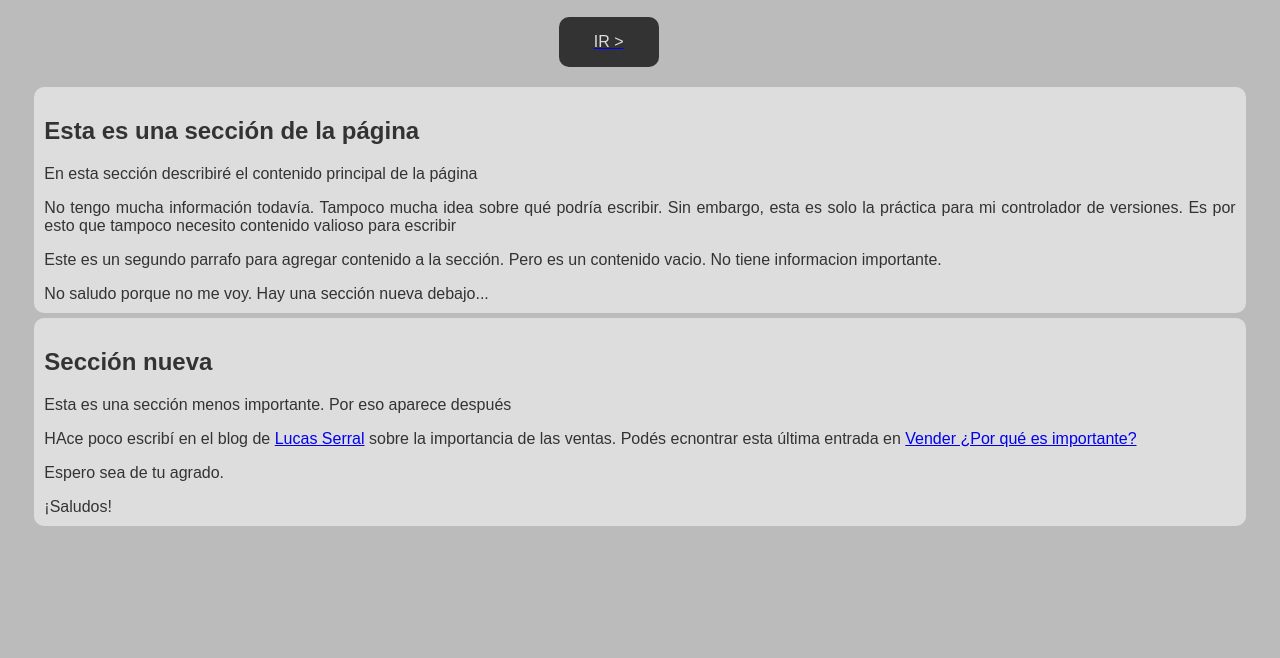
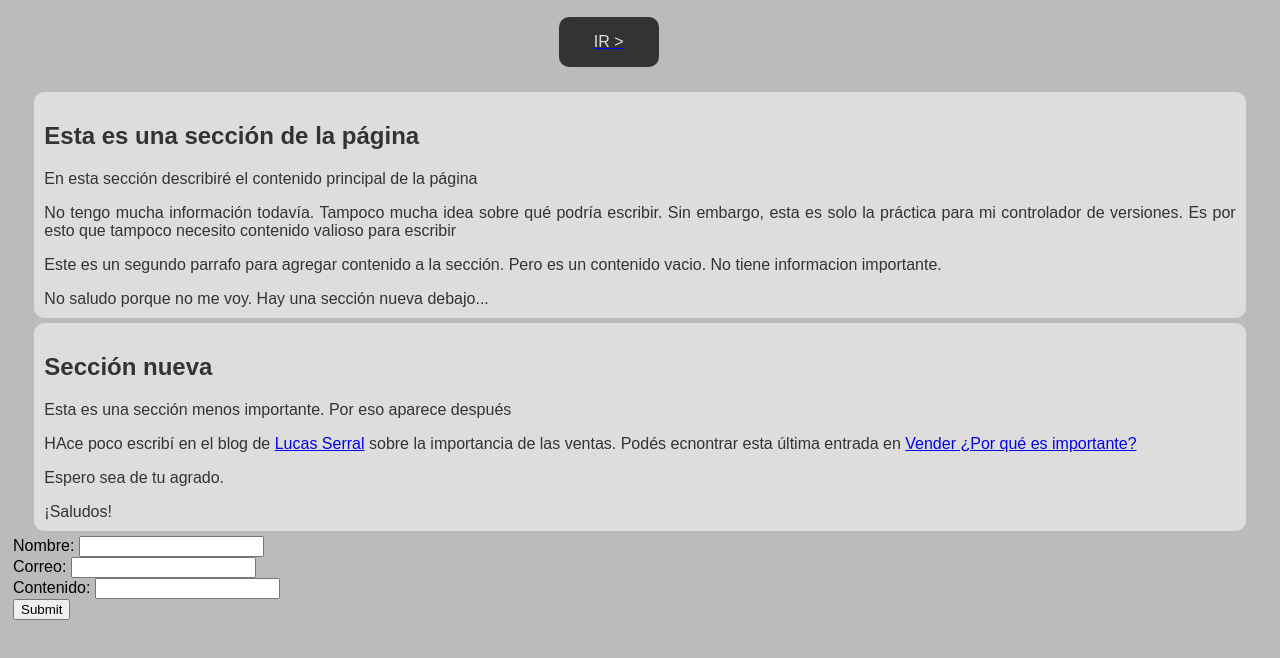
Before and after one commit to lucasserral/prueba, a plain HTML site: page INDEX.html in a window 1280 px wide. Shown: the part 384-1042 px from the top of the page. Before the commit the page ends 928 px from the top, so only its background shows below. Drawn offline with Linux system fonts and the light colour scheme.

Commit message:
cambios en el formulario. Dejo ahora por cansancio. mañana sigo

```diff
--- a/INDEX.html
+++ b/INDEX.html
@@ -10,23 +10,32 @@
             <p>GIT es un controlador de versiones. Esto facilita muchas cosas. En parte permite ver todas las versiones y volver a una de ellas cuando es necesario.</p>
             <a href="#contenido"><div id="cabecera_butt">IR ></div></a>
         </div>
-        <section id="contenido">
-            <div class="sect">
+        <div id="contenido">
+            <div class="cont-sect">
                 <h2>Esta es una sección de la página</h2>
                 <p> En esta sección describiré el contenido principal de la página</p>
                 <p>No tengo mucha información todavía. Tampoco mucha idea sobre qué podría escribir. Sin embargo, esta es solo la práctica para mi controlador de versiones. Es por esto que tampoco necesito contenido valioso para escribir</p>
                 <p>Este es un segundo parrafo para agregar contenido a la sección. Pero es un contenido vacio. No tiene informacion importante.</p>
                 <span>No saludo porque no me voy. Hay una sección nueva debajo...</span>
             </div>
-        </section>
-        <section>
-            <div class="sect">
+            <div class="cont-sect">
                 <h2>Sección nueva</h2>
                 <p> Esta es una sección menos importante. Por eso aparece después</p>
                 <p>HAce poco escribí en el blog de <a href="https://lucasserral.com/">Lucas Serral</a> sobre la importancia de las ventas. Podés ecnontrar esta última entrada en <a href="https://lucasserral.com/blog/vender-por-que/">Vender ¿Por qué es importante?</a></p>
                 <p>Espero sea de tu agrado.</p>
                 <span>¡Saludos!</span>
             </div>
-        </section>
+        </div>
+        <div id="auxiliar-bar">
+            <form id="aux-bar-form">
+                <label for="name">Nombre: </label>
+                <input class="aux-bar-input" type="text" id="name" name="name"> <br/>
+                <label for="email">Correo: </label>
+                <input class="aux-bar-input" type="email" id="email" name="email"> <br/>
+                <label for="message">Contenido: </label>
+                <input class="aux-bar-input" type="text" id="message" name="message"> <br/>
+                <input type="submit" Value="Submit">
+            </form>
+        </div>
     </body>
 </html>
--- a/css/estilos.css
+++ b/css/estilos.css
@@ -28,7 +28,29 @@ body{
     align-items:center;
     justify-content:center;
 }
-.sect{
+#contenido{
+    margin: 0;
+    padding: 0;
+    width: auto;
+    min-width: 500px;
+    float: left;
+}
+#auxiliar-bar{
+    margin: 0;
+    padding: 0;
+    width: auto;
+    height: 100%;
+    float: left;
+}
+#auxiliar-bar p{
+    margin: 5px;
+}
+#aux-bar-form
+.aux-bar-input{
+    width: auto;
+    max-width: 250px;
+}
+.cont-sect{
     margin: 5px auto;
     padding: 10px 10px;
     background-color: #dddddd;
@@ -36,7 +58,7 @@ body{
     width: 95%;
     color: #333333;
 }
-.sect p{
+.cont-sect p{
     text-align: justify;
 }
 h1{
```
